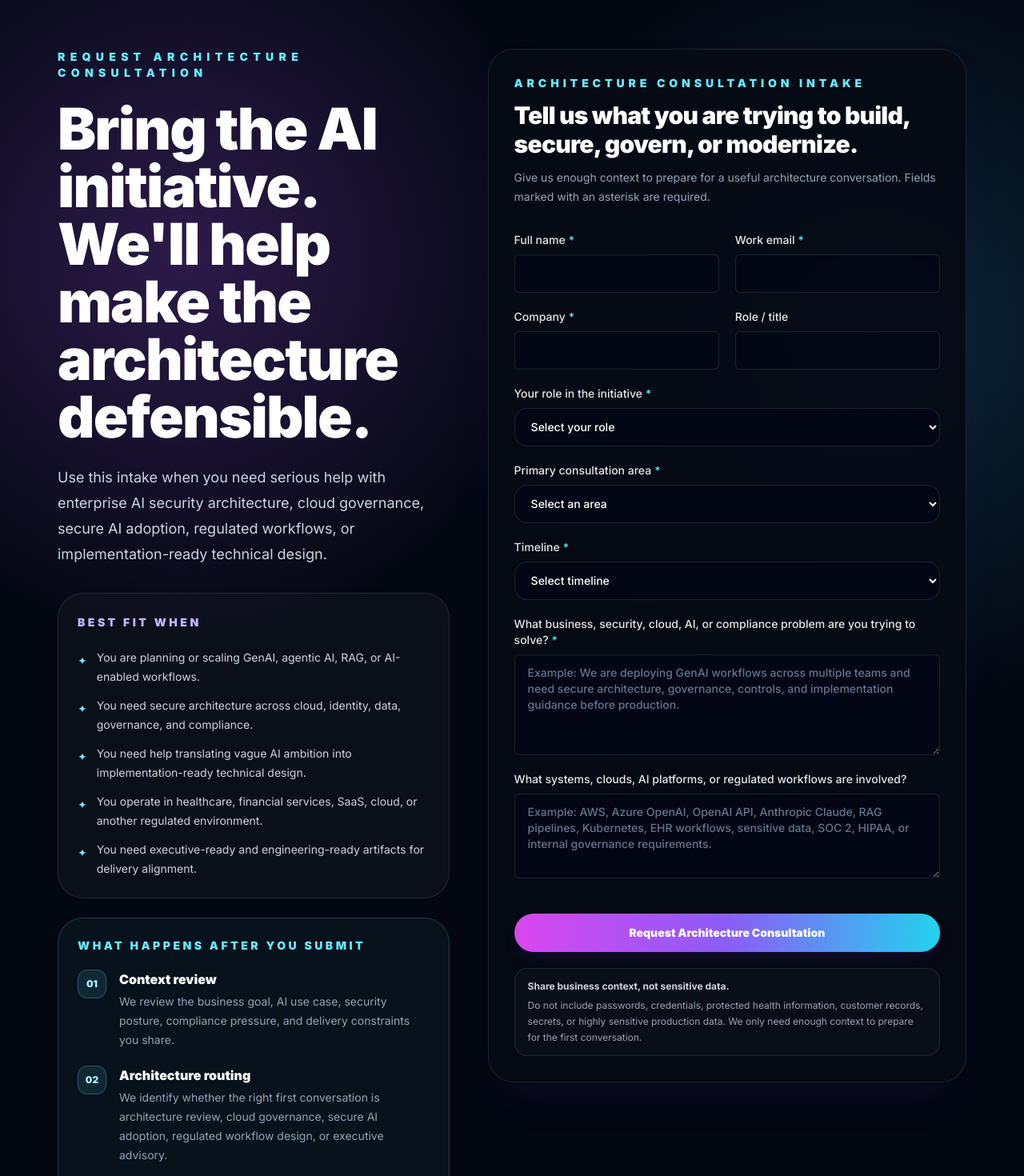
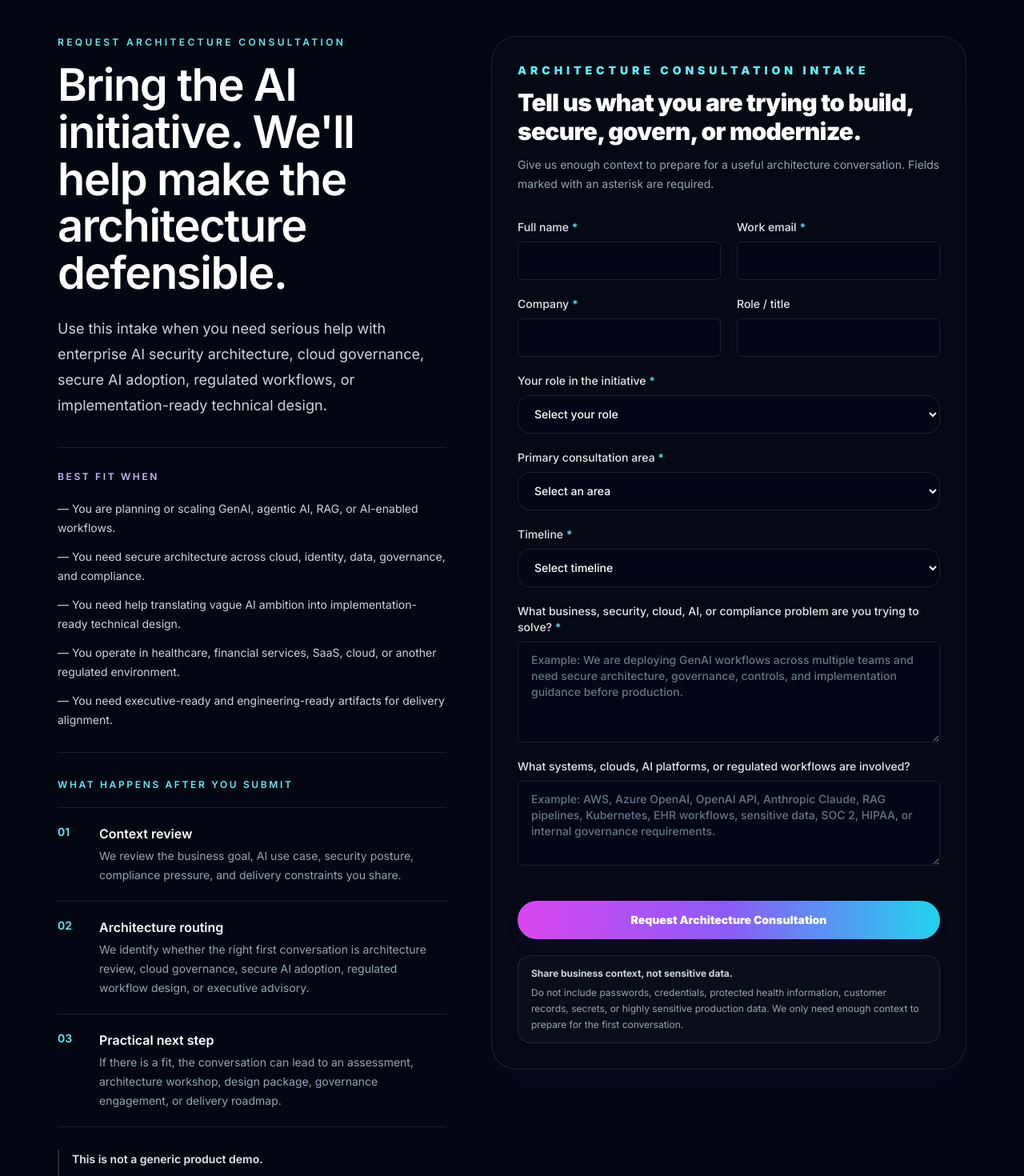
Before and after one commit to S3curethecloud/stc-marketing-site, a Next.js app: page /request-demo in a window 1280 px wide. Shown: the part 140-1610 px from the top of the page at 80% size. Built offline with nearby package versions, Linux system fonts and the light colour scheme.

Commit message:
Align consultation intake page with enterprise visual system

```diff
--- a/app/request-demo/page.tsx
+++ b/app/request-demo/page.tsx
@@ -1,6 +1,5 @@
 import { Suspense } from "react";
 import Container from "@/components/layout/Container";
-import Section from "@/components/layout/Section";
 import DemoRequestForm from "@/components/forms/DemoRequestForm";
 import { buildPageMetadata } from "@/lib/metadata";
 
@@ -27,45 +26,52 @@ const whatHappensNext = [
 
 export default function RequestDemoPage() {
   return (
-    <Section className="relative overflow-hidden bg-[#030711]">
-      <div className="absolute inset-0 bg-[radial-gradient(circle_at_18%_20%,rgba(168,85,247,0.25),transparent_30rem),radial-gradient(circle_at_85%_25%,rgba(56,189,248,0.18),transparent_30rem)]" />
-      <Container className="relative">
-        <div className="grid gap-10 lg:grid-cols-[0.9fr_1.1fr] lg:items-start lg:gap-12">
+    <>
+      <section className="border-b border-white/10 bg-[#030711]">
+        <Container className="py-16 sm:py-20 lg:py-24">
+          <div className="grid gap-12 lg:grid-cols-[0.9fr_1.1fr] lg:items-start lg:gap-14">
             <div>
-            <p className="text-xs font-black uppercase tracking-[0.32em] text-cyan-300 sm:text-sm sm:tracking-[0.45em]">Request Architecture Consultation</p>
-            <h1 className="mt-5 text-4xl font-black tracking-tight text-white sm:mt-6 sm:text-6xl lg:text-7xl">Bring the AI initiative. We&apos;ll help make the architecture defensible.</h1>
-            <p className="mt-5 max-w-2xl text-base leading-7 text-slate-300 sm:mt-6 sm:text-lg sm:leading-8">Use this intake when you need serious help with enterprise AI security architecture, cloud governance, secure AI adoption, regulated workflows, or implementation-ready technical design.</p>
+              <p className="text-xs font-semibold uppercase tracking-[0.28em] text-cyan-300">
+                Request architecture consultation
+              </p>
+              <h1 className="mt-4 max-w-3xl text-4xl font-semibold tracking-tight text-white sm:text-5xl lg:text-[3.5rem] lg:leading-[1.05]">
+                Bring the AI initiative. We&apos;ll help make the architecture defensible.
+              </h1>
+              <p className="mt-6 max-w-2xl text-base leading-7 text-slate-300 sm:text-lg sm:leading-8">
+                Use this intake when you need serious help with enterprise AI security architecture, cloud governance, secure AI adoption, regulated workflows, or implementation-ready technical design.
+              </p>
 
-            <div className="mt-7 rounded-[1.75rem] border border-white/10 bg-white/[0.035] p-5 text-sm leading-6 text-slate-300 sm:mt-8 sm:rounded-[2rem] sm:p-6">
-              <p className="font-black uppercase tracking-[0.25em] text-violet-300">Best fit when</p>
-              <ul className="mt-5 grid gap-3">
-                {consultationFit.map((item) => <li key={item} className="flex gap-3"><span className="mt-1 text-cyan-300" aria-hidden="true">✦</span><span>{item}</span></li>)}
+              <div className="mt-9 border-y border-white/10 py-7">
+                <p className="text-xs font-semibold uppercase tracking-[0.22em] text-violet-300">Best fit when</p>
+                <ul className="mt-5 grid gap-3 text-sm leading-6 text-slate-300">
+                  {consultationFit.map((item) => <li key={item}>— {item}</li>)}
                 </ul>
               </div>
 
-            <div className="mt-6 rounded-[1.75rem] border border-cyan-300/20 bg-cyan-300/5 p-5 sm:rounded-[2rem] sm:p-6">
-              <p className="text-sm font-black uppercase tracking-[0.25em] text-cyan-300">What happens after you submit</p>
-              <div className="mt-5 grid gap-5">
+              <div className="mt-8">
+                <p className="text-xs font-semibold uppercase tracking-[0.22em] text-cyan-300">What happens after you submit</p>
+                <div className="mt-5 divide-y divide-white/10 border-y border-white/10">
                   {whatHappensNext.map((item) => (
-                  <div key={item.number} className="grid grid-cols-[2.5rem_1fr] gap-3">
-                    <div className="flex h-9 w-9 items-center justify-center rounded-xl border border-cyan-300/25 bg-cyan-300/10 text-xs font-black text-cyan-200">{item.number}</div>
-                    <div><h2 className="text-base font-black text-white">{item.title}</h2><p className="mt-1 text-sm leading-6 text-slate-400">{item.body}</p></div>
+                    <div key={item.number} className="grid grid-cols-[2.5rem_1fr] gap-3 py-5">
+                      <div className="text-sm font-semibold text-cyan-300">{item.number}</div>
+                      <div><h2 className="text-base font-semibold text-white">{item.title}</h2><p className="mt-1 text-sm leading-6 text-slate-400">{item.body}</p></div>
                     </div>
                   ))}
                 </div>
               </div>
 
-            <div className="mt-6 border-l-2 border-violet-400/50 pl-4 text-sm leading-6 text-slate-400">
-              <p className="font-bold text-slate-200">This is not a generic product demo.</p>
+              <div className="mt-7 border-l-2 border-white/15 pl-4 text-sm leading-6 text-slate-400">
+                <p className="font-semibold text-slate-200">This is not a generic product demo.</p>
                 <p className="mt-1">The intake is designed to give the first conversation enough technical and business context to be useful from the start.</p>
               </div>
             </div>
 
-          <Suspense fallback={<div className="min-h-[48rem] rounded-[2rem] border border-white/10 bg-[#060a15]/90" aria-hidden="true" />}>
+            <Suspense fallback={<div className="min-h-[48rem] border border-white/10 bg-[#060a15]/90" aria-hidden="true" />}>
               <DemoRequestForm />
             </Suspense>
           </div>
         </Container>
-    </Section>
+      </section>
+    </>
   );
 }
```
Lines whose indentation alone changed are shown as unchanged.
